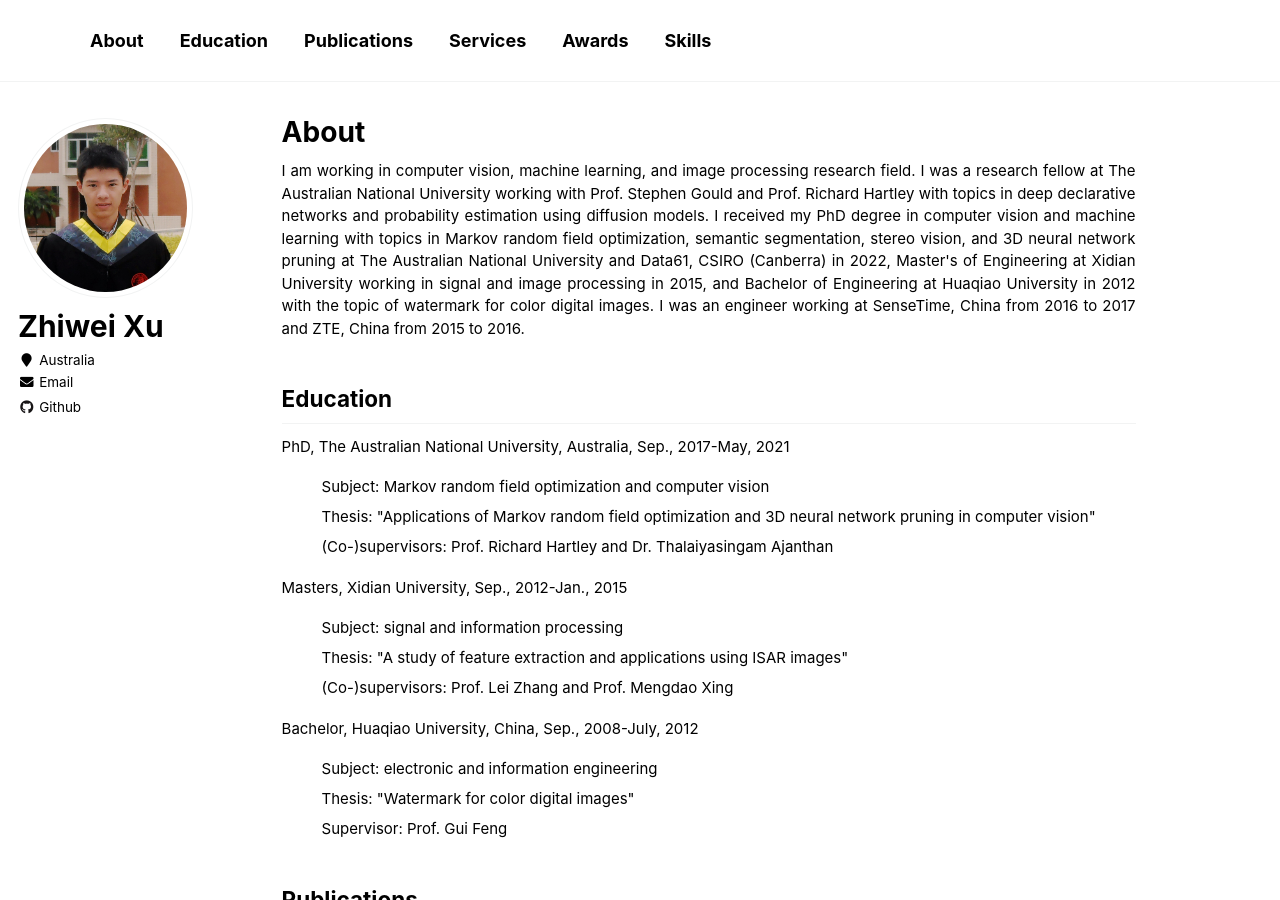
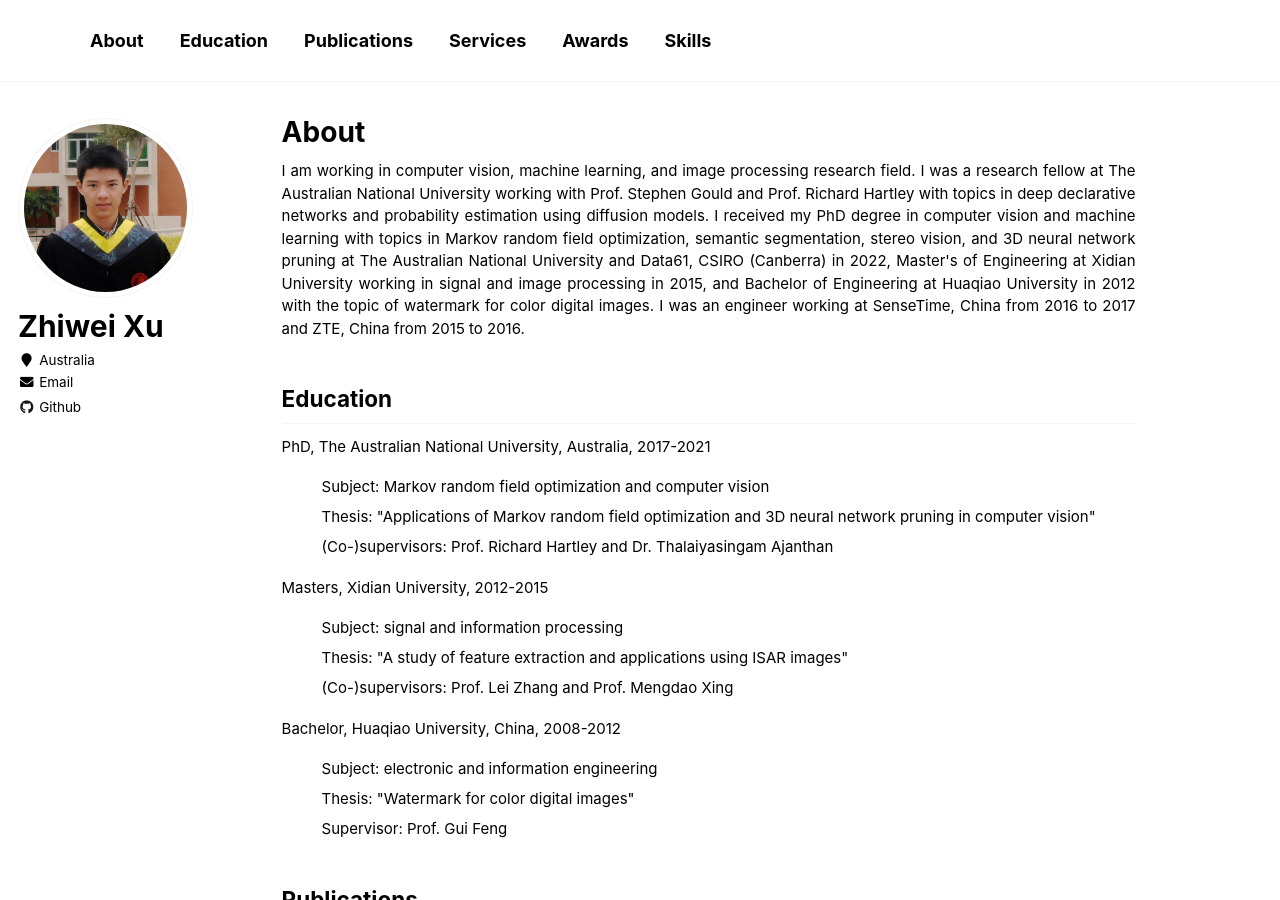
Before and after one commit to zwxu064/zwxu064.github.io, a Jekyll site: the page built from _pages/about.html, in a window 1280 px wide and 900 px high. Built offline with Jekyll 4.4.1, drawn with Linux system fonts in a browser that asks for light colours.

Commit message:
Update about.html

```diff
--- a/_pages/about.html
+++ b/_pages/about.html
@@ -22,7 +22,7 @@ redirect_from:
   </p>
 
 <h2 id="education">Education</h2>
-<div>PhD, The Australian National University, Australia, Sep., 2017-May, 2021</div>
+<div>PhD, The Australian National University, Australia, 2017-2021</div>
 <ul style="list-style-type:none;">
   <li>Subject: Markov random field optimization and computer vision
   <li>Thesis: "<a style="color: inherit;" href="https://openresearch-repository.anu.edu.au/handle/1885/258295", target="_blank">Applications of Markov random field optimization
@@ -31,7 +31,7 @@ redirect_from:
       and <a style="color: inherit;" href="https://tajanthan.github.io/" target="_blank">Dr. Thalaiyasingam Ajanthan</a>
 </ul>
 
-<div>Masters, Xidian University, Sep., 2012-Jan., 2015</div>
+<div>Masters, Xidian University, 2012-2015</div>
 <ul style="list-style-type:none;">
   <li>Subject: signal and information processing
   <li>Thesis: "<a style="color: inherit;" href="../files/Postgraduate_Dissertation.pdf", target="_blank">A study of feature extraction and applications using ISAR images</a>"
@@ -39,7 +39,7 @@ redirect_from:
       and <a style="color: inherit;" href="https://web.xidian.edu.cn/mdxing/" target="_blank">Prof. Mengdao Xing</a>
 </ul>
 
-<div>Bachelor, Huaqiao University, China, Sep., 2008-July, 2012</div>
+<div>Bachelor, Huaqiao University, China, 2008-2012</div>
 <ul style="list-style-type:none;">
   <li>Subject: electronic and information engineering
   <li>Thesis: "<a style="color: inherit;" href="../files/Undergraduate_Dissertation.pdf", target="_blank">Watermark for color digital images</a>"
```
